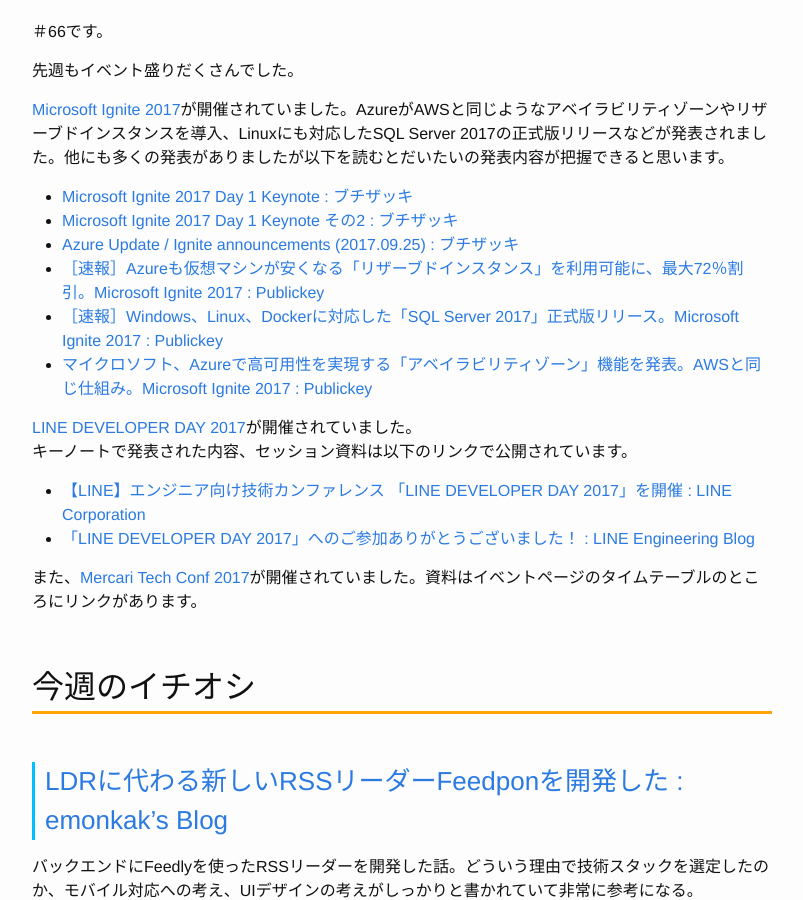
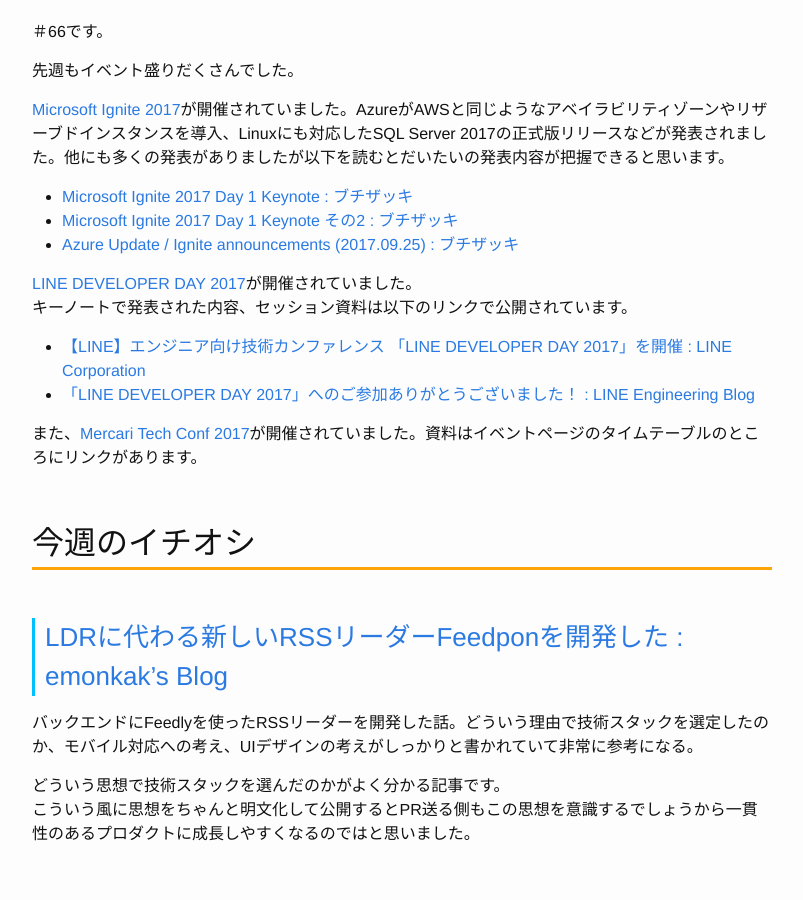
Before and after one commit to Gather-Tech/Gather-Tech.github.io, a Jekyll site: the page built from _posts/2017/2017-10-02-Gather66.md, in a window 1280 px wide and 900 px high, scrolled down 531 px. Shown: the whole window, without its empty margins (238-1041 px from the left). Built offline with Jekyll 4.4.1, drawn with Linux system fonts in a browser that asks for light colours.

Commit message:
Reduced articles

```diff
--- a/_posts/2017/2017-10-02-Gather66.md
+++ b/_posts/2017/2017-10-02-Gather66.md
@@ -15,9 +15,6 @@
 - [Microsoft Ignite 2017 Day 1 Keynote : ブチザッキ](https://buchizo.wordpress.com/2017/09/25/microsoft-ignite-2017-day-1-keynote/)
 - [Microsoft Ignite 2017 Day 1 Keynote その2 : ブチザッキ](https://buchizo.wordpress.com/2017/09/25/microsoft-ignite-2017-day-1-keynote-%E3%81%9D%E3%81%AE2/)
 - [Azure Update / Ignite announcements (2017.09.25) : ブチザッキ](https://buchizo.wordpress.com/2017/09/26/azure-update-ignite-announcements-2017-09-25/)
-- [［速報］Azureも仮想マシンが安くなる「リザーブドインスタンス」を利用可能に、最大72％割引。Microsoft Ignite 2017 : Publickey](http://www.publickey1.jp/blog/17/azure72microsoft_ignite_2017.html)
-- [［速報］Windows、Linux、Dockerに対応した「SQL Server 2017」正式版リリース。Microsoft Ignite 2017 : Publickey](http://www.publickey1.jp/blog/17/sql_server_2017_microsoft_ignite_2017.html)
-- [マイクロソフト、Azureで高可用性を実現する「アベイラビリティゾーン」機能を発表。AWSと同じ仕組み。Microsoft Ignite 2017 : Publickey](http://www.publickey1.jp/blog/17/azure_availability_zones_microsoft_ignite_2017.html)
 
 [LINE DEVELOPER DAY 2017](http://linedevday.linecorp.com/jp/2017/)が開催されていました。
 キーノートで発表された内容、セッション資料は以下のリンクで公開されています。
```
